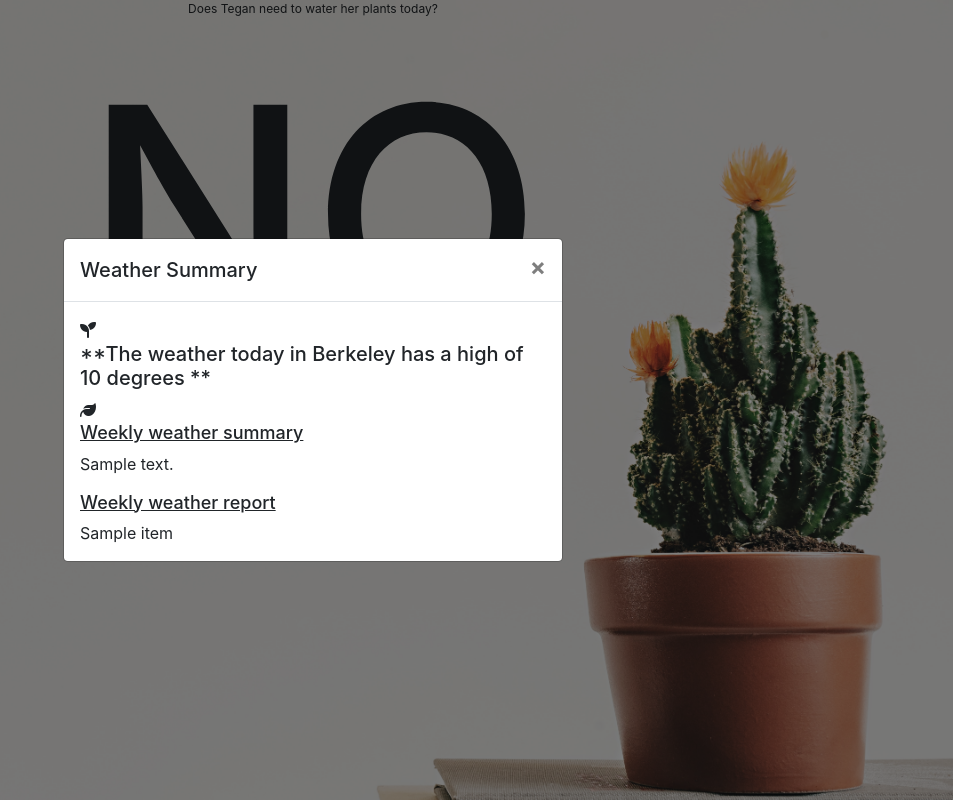
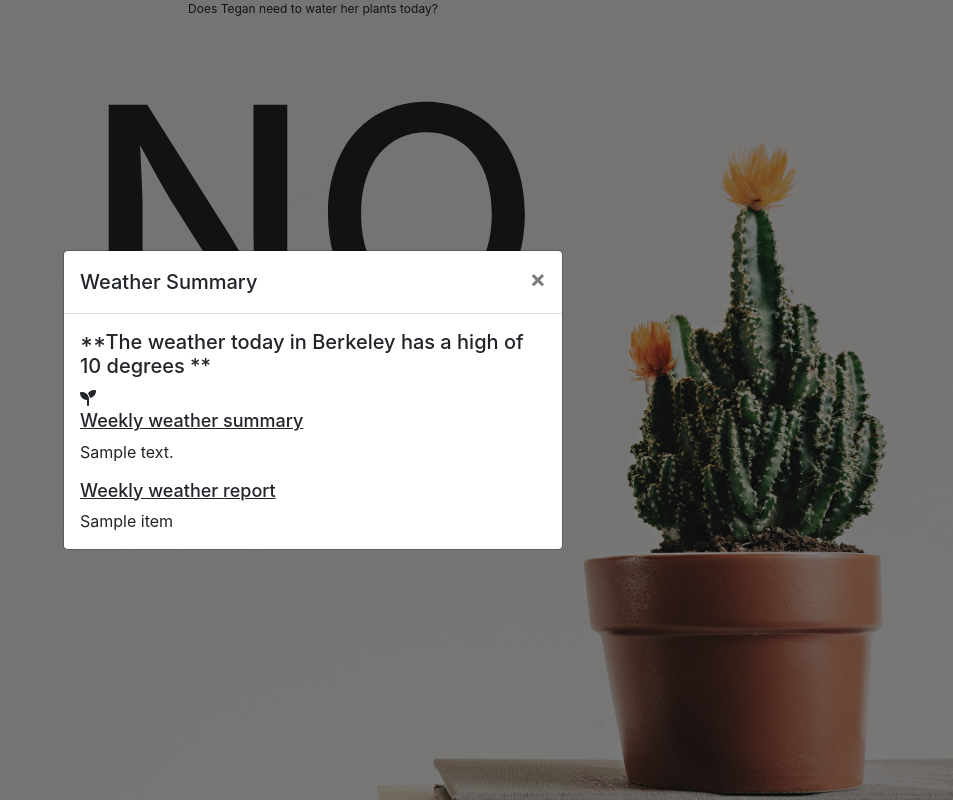
Before and after one commit to teganbroderick/Plant-Texter, a Flask app: template templates/index.html in a window 1280 px wide, after a click on "Weather Summary". Shown: the whole page, without its empty margins (327-1280 px from the left). Run offline with Flask 2, Linux system fonts and the light colour scheme; the template is opened without the code that fills it: most values are stand-ins (such as "Sample title", 1, 10 or a date in 2020); some libraries are stand-ins or nearby versions.

Commit message:
Changed icons in modal

```diff
--- a/templates/index.html
+++ b/templates/index.html
@@ -53,7 +53,8 @@
                     </button>
                 </div>
                 <div class="modal-body text-left">
-                    <i class="fas fa-seedling"></i> <h3 class="modal-weather-header-main"> **The weather today in Berkeley has a high of {{ max_temp_array[0] }} degrees **</h3> <i class="fas fa-leaf"></i><br>
+                    <h3 class="modal-weather-header-main"> **The weather today in Berkeley has a high of {{ max_temp_array[0] }} degrees **</h3>
+                    <i class="fas fa-seedling"></i>
                     <h3 class="modal-weather-header"> Weekly weather summary </h3>
                         <p>{{ weekly_report.summary }}</p>
                     <h3 class="modal-weather-header"> Weekly weather report </h3>
```
